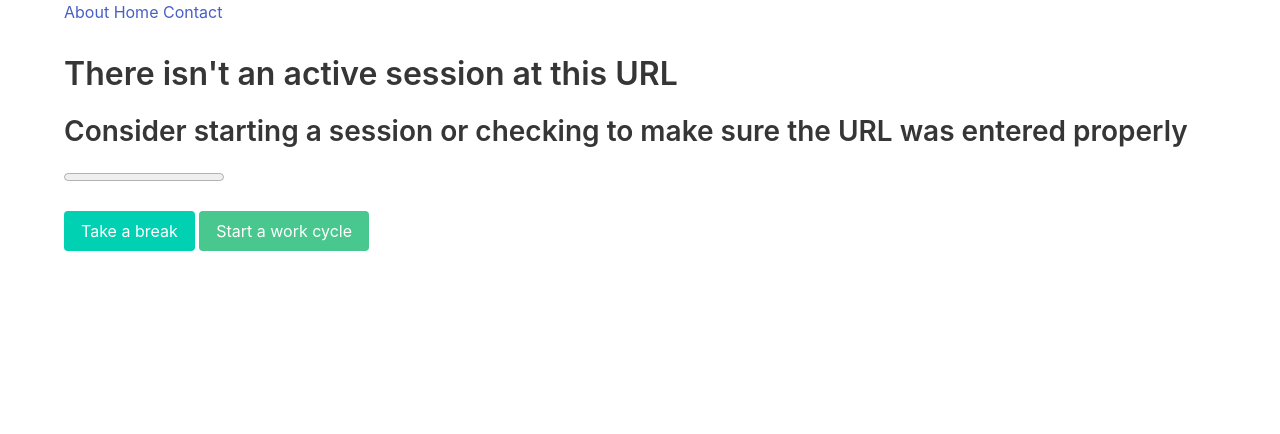
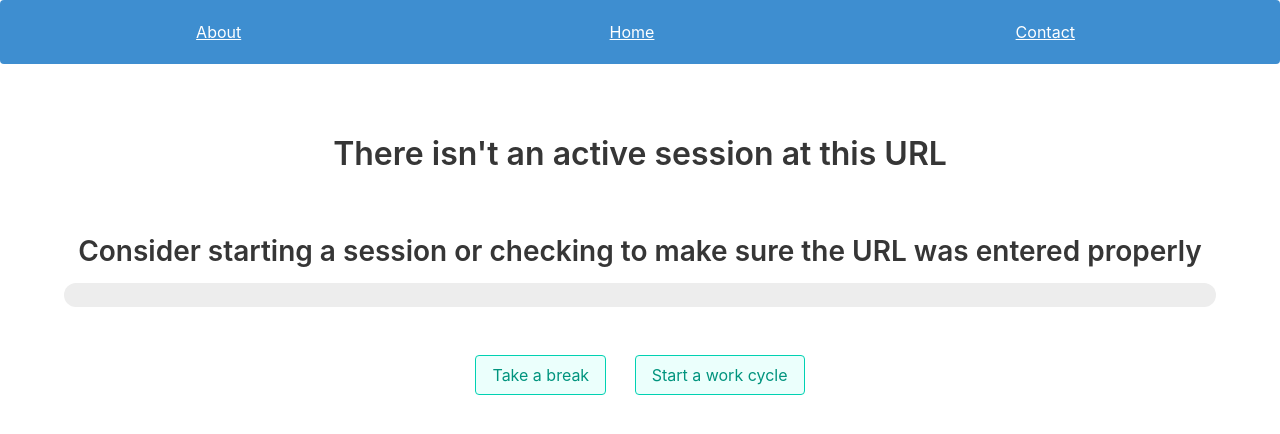
Before and after one commit to AirikWarren/pomodoro-backend, a Flask app: a page that uses app/templates/base.html in a window 1280 px wide. Shown: the top 434 px of the page. Run offline with Flask 2, Linux system fonts and the light colour scheme.

Commit message:
wow it actually doesn't look horrible

```diff
--- a/app/routes.py
+++ b/app/routes.py
@@ -5,6 +5,7 @@ from app import server, helpers
 
 @server.route('/')
 @server.route('/index')
+@server.route('/about')
 def index():
     return render_template("index.html")
 
--- a/app/templates/base.html
+++ b/app/templates/base.html
@@ -15,13 +15,14 @@
         <link rel="stylesheet" href="https://cdn.jsdelivr.net/npm/bulma@0.9.1/css/bulma.min.css">
     </head>
     <body>
-    <nav id="navigation" class="container">
-        <a href="/about">About</a>
-        <a href="/index">Home</a>
-        <a href="mailto:airikwarren@gmail.com">Contact</a>
+    <div class="notification is-info has-text-centered">
+    <nav id="navigation" class="columns">
+        <a href="/about" class="column is-4">About</a>
+        <a href="/index" class="column is-4">Home</a>
+        <a href="mailto:airikwarren@gmail.com" class="column is-4">Contact</a>
     </nav>
     </div>
-    <section class="container">
+    <section class="container has-text-centered py-4">
     <div class="content">
     {%block content%}
     {%endblock%}
--- a/app/templates/room.html
+++ b/app/templates/room.html
@@ -5,14 +5,15 @@
     <script src="/static/room.js" async defer></script>
     <script src="/static/main.js" async defer></script>
     <h1 id="roomHeader" class="block"> Loading Session Data for. . . {{ name }} </h1>
+    <div class="is-vcentered pt-4 mt-6">
     <div id="timerProgress" class="block">
         <h2 id="progressText">Loading<i id="progressText">. . .</i></h2>
-            <progress id="progressBar" value="100" max="100"> 100% </progress>
+            <progress class="progress is-large is-info" id="progressBar" value="100" max="100"> 100% </progress>
     </div>
-
-    <div class="block">
-        <button onclick="breakButton()" class="button is-primary">Take a break</button>
-        <button onclick="workButton()" class="button is-success">Start a work cycle</button>
+    <div class="block mt-6 mx-3">
+        <button onclick="breakButton()" class="button is-primary is-light is-outlined mx-3">Take a break</button>
+        <button onclick="workButton()" class="button is-primary is-light is-outlined mx-3">Start a work cycle</button>
+    </div>
     </div>
 </body>
 {% endblock %}
```
